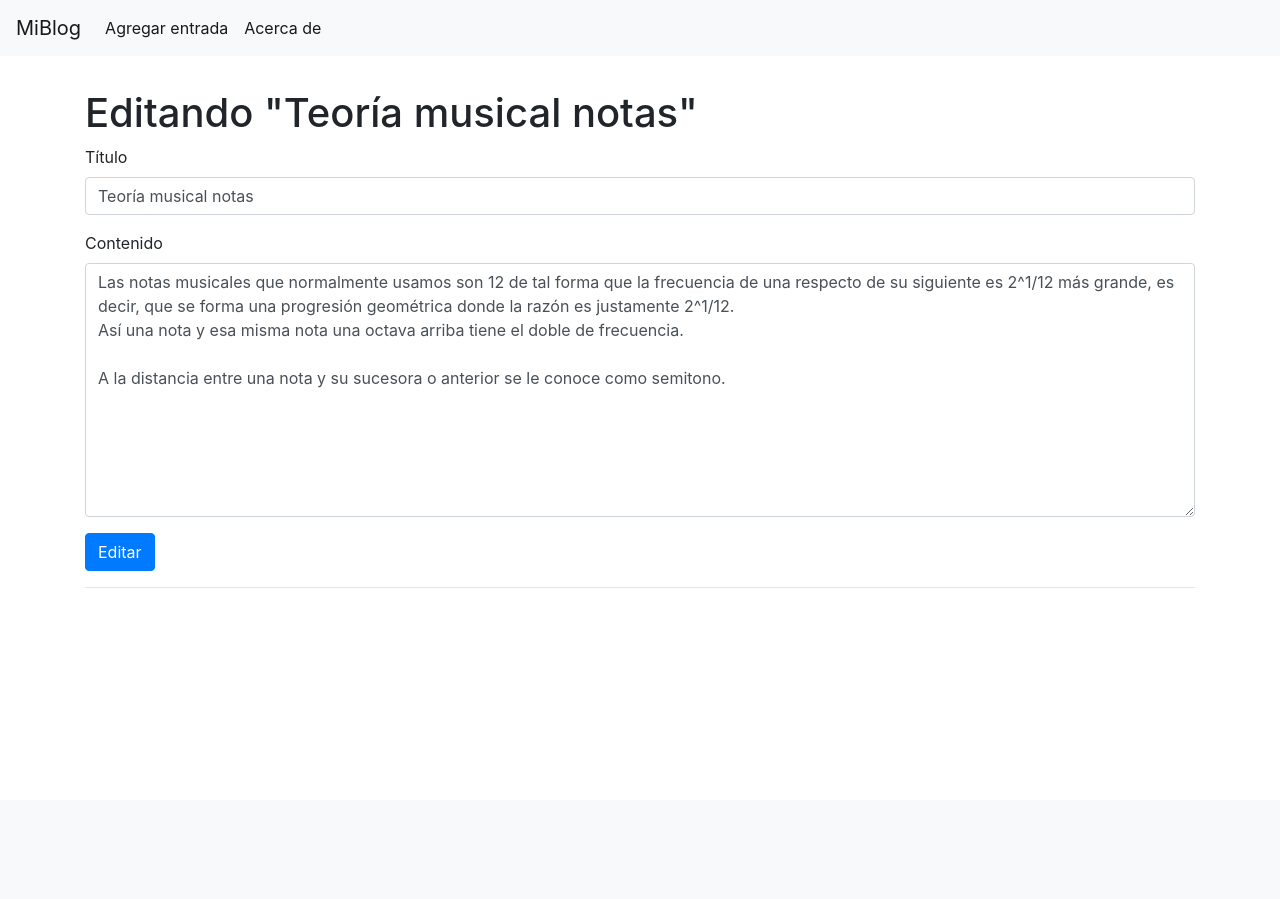
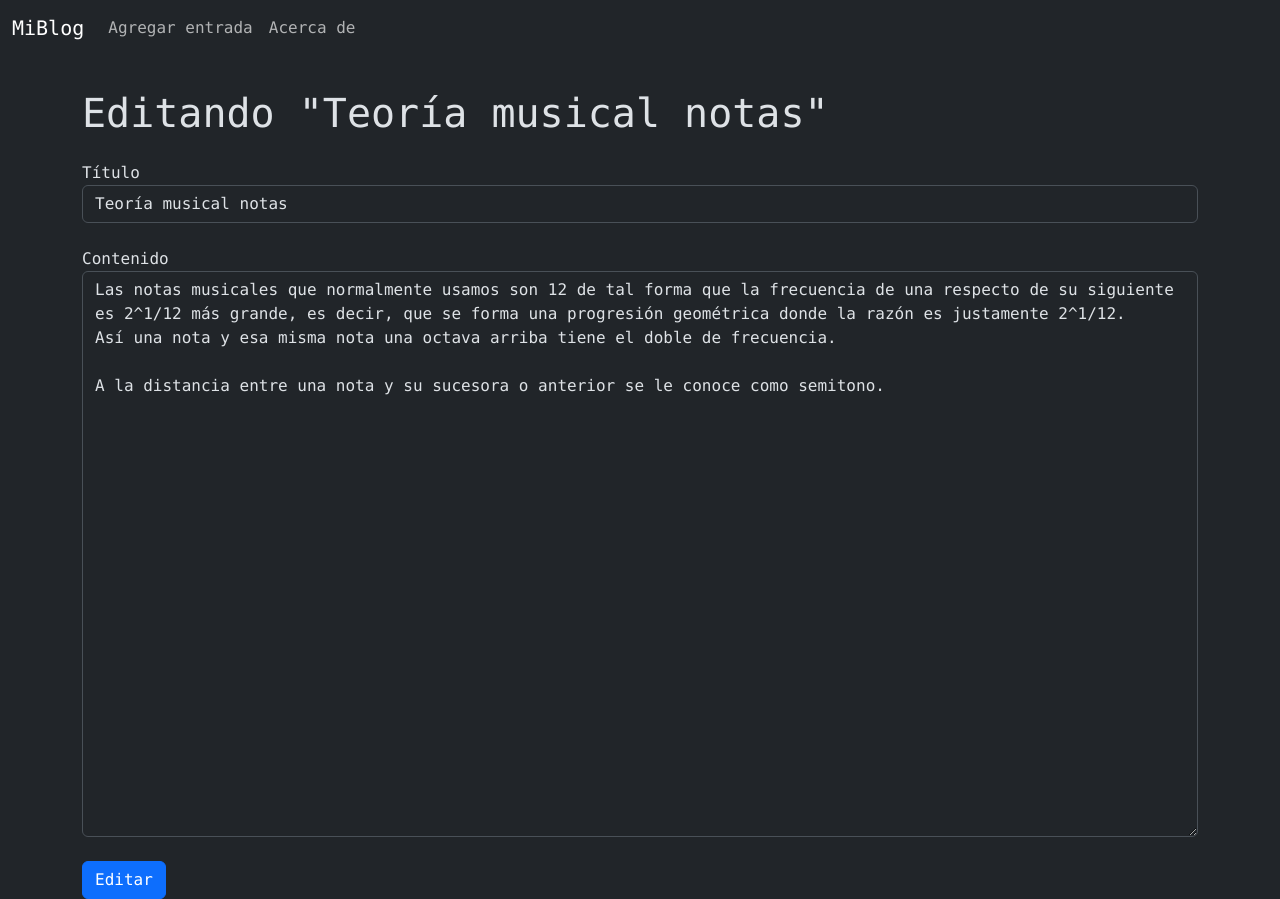
Before and after one commit to isaigm/SimpleBlog-Flask, a Flask app: page /post/5/edit in a window 1280 px wide. Before the commit the page ends 588 px from the top, so only its background shows below. Run offline with Flask 3, Linux system fonts and the light colour scheme; data comes from the database, SQL or seed files in the repository; both versions use the stored data as it was after the commit; some libraries are stand-ins or nearby versions.

Commit message:
change style

```diff
--- /dev/null
+++ b/static/styles/styles.css
@@ -0,0 +1,12 @@
+pre {
+  white-space: pre-wrap;       /* Since CSS 2.1 */
+  white-space: -moz-pre-wrap;  /* Mozilla, since 1999 */
+  white-space: -pre-wrap;      /* Opera 4-6 */
+  white-space: -o-pre-wrap;    /* Opera 7 */
+  word-wrap: break-word;       /* Internet Explorer 5.5+ */
+}
+
+html *
+{
+  font-family: "Lucida Console", "Courier New", monospace;
+}
--- a/templates/about.html
+++ b/templates/about.html
@@ -2,7 +2,7 @@
 {% block title %} Acerca de {%endblock %}
 
 {% block content %}
-    <h5>Tengo 23 años, estudié ingeniería informática, me gusta la programación, las
-        matemáticas, la música electrónica y el ajedrez.
-    </h5>
+Tengo 23 años, estudié ingeniería informática, me gusta la programación, las
+matemáticas, la música electrónica y el ajedrez.
+
 {% endblock %}
--- a/templates/base.html
+++ b/templates/base.html
@@ -1,20 +1,22 @@
 <!doctype html>
-<html lang="en">
+<html lang="en" data-bs-theme="dark">
 
 <head>
   <!-- Required meta tags -->
   <meta charset="utf-8">
   <meta name="viewport" content="width=device-width, initial-scale=1, shrink-to-fit=no">
 
-  <!-- Bootstrap CSS -->
-  <link rel="stylesheet" href="https://stackpath.bootstrapcdn.com/bootstrap/4.3.1/css/bootstrap.min.css"
-    integrity="sha384-ggOyR0iXCbMQv3Xipma34MD+dH/1fQ784/j6cY/iJTQUOhcWr7x9JvoRxT2MZw1T" crossorigin="anonymous">
-
+  <link href="https://cdn.jsdelivr.net/npm/bootstrap@5.3.2/dist/css/bootstrap.min.css" rel="stylesheet">
+  <script src="https://cdn.jsdelivr.net/npm/bootstrap@5.3.2/dist/js/bootstrap.bundle.min.js"></script>
+    <link rel= "stylesheet" type= "text/css" href= "{{ url_for('static',filename='styles/styles.css') }}">
   <title>{% block title %} {% endblock %}</title>
 </head>
 
 <body>
-  <nav class="navbar navbar-expand-md navbar-light bg-light">
+  <nav class="navbar navbar-expand-lg bg-dark">
+    <div class="container-fluid">
+
+
       <a class="navbar-brand" href="{{ url_for('index')}}">MiBlog</a>
       <button class="navbar-toggler" type="button" data-toggle="collapse" data-target="#navbarNav"
         aria-controls="navbarNav" aria-expanded="false" aria-label="Toggle navigation">
@@ -31,6 +33,10 @@
           </li>
         </ul>
       </div>
+
+
+    </div>
+
   </nav>
   <div class="container">
     <hr style=" clear: both;
--- a/templates/create.html
+++ b/templates/create.html
@@ -4,19 +4,19 @@
 <h1>{% block title %} Agregar nueva entrada {% endblock %}</h1>
 
 <form method="post">
-    <div class="form-group">
+    <div class="form-group mt-4">
         <label for="title">Título</label>
         <input type="text" name="title"
                placeholder="Título" class="form-control"
                value="{{ request.form['title'] }}"></input>
     </div>
 
-    <div class="form-group">
+    <div class="form-group mt-4">
         <label for="content">Contenido</label>
         <textarea name="content" rows="10" placeholder="Contenido"
                   class="form-control">{{ request.form['content'] }}</textarea>
     </div>
-    <div class="form-group">
+    <div class="form-group mt-4">
         <button type="submit" class="btn btn-primary">Agregar</button>
     </div>
 </form>
--- a/templates/edit.html
+++ b/templates/edit.html
@@ -4,7 +4,7 @@
 <h1>{% block title %} Editando "{{ post['title'] }}" {% endblock %}</h1>
 
 <form method="post">
-    <div class="form-group">
+    <div class="form-group mt-4">
         <label for="title">Título</label>
         <input type="text" name="title" placeholder="Post title"
                class="form-control"
@@ -12,14 +12,14 @@
         </input>
     </div>
 
-    <div class="form-group">
+    <div class="form-group mt-4">
         <label for="content">Contenido</label>
-        <textarea name="content" placeholder="Post content" rows="10"
+        <textarea name="content" placeholder="Post content" rows="23"
                   class="form-control">{{ request.form['content'] or post['content'] }}</textarea>
     </div>
-    <div class="form-group">
+    <div class="form-group mt-4">
         <button type="submit" class="btn btn-primary">Editar</button>
     </div>
 </form>
-<hr>
+
 {% endblock %}
--- a/templates/index.html
+++ b/templates/index.html
@@ -9,7 +9,7 @@
                 <h2>{{ post['title'] }}</h2>
             </a>
             <p class="card-text">
-                {{post ['content']}} ...
+                {{post ['content']}}...
             </p>
 
             <span class="badge badge-primary">{{ post['created'] }}</span>
```
Also changed, not shown: templates/post.html (+4 -4 lines), database.db. Lines whose indentation alone changed are shown as unchanged.
